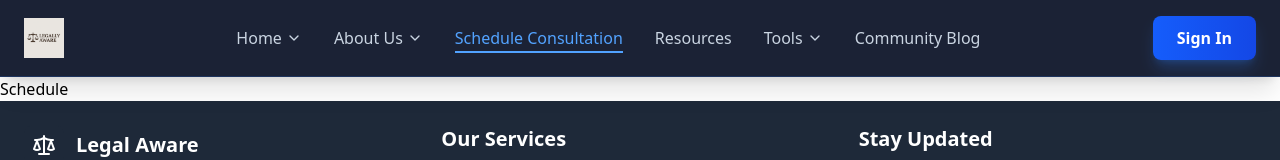
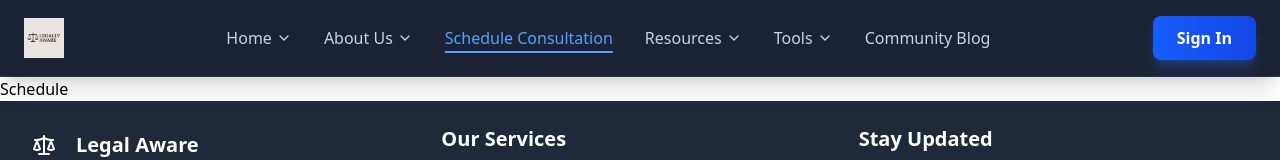
Before and after one commit to Divyansh1552005/Law_Bridge, a React (Vite) app: page /schedule in a window 1280 px wide. Shown: the top 160 px of the page. Built offline with nearby package versions, Linux system fonts and the light colour scheme.

Commit message:
did some changes

```diff
--- a/src/Components/Navbar.jsx
+++ b/src/Components/Navbar.jsx
@@ -1,6 +1,6 @@
 import React, { useState } from 'react'
 import legalLogo from '../assets/legal-logo.png'
-import { FiMenu, FiX, FiUser, FiLogOut, FiSettings, FiHelpCircle, FiTool, FiCpu, FiUsers, FiChevronDown, FiHeart, FiShield, FiMessageSquare, FiFileText } from 'react-icons/fi'
+import { FiMenu, FiX, FiUser, FiLogOut, FiSettings, FiHelpCircle, FiTool, FiCpu, FiUsers, FiChevronDown, FiHeart, FiShield, FiMessageSquare, FiFileText, FiPlay } from 'react-icons/fi'
 import { NavLink, useNavigate } from 'react-router-dom'
 import Dropdown from './Dropdown'
 
@@ -118,12 +118,26 @@ function Navbar() {
         }
     ];
 
+    // Define dropdown items for Resources
+    const resourcesDropdownItems = [
+        {
+            label: "Articles",
+            scrollTo: "articles",
+            icon: <FiFileText />
+        },
+        {
+            label: "Video Guides",
+            scrollTo: "video-guides",
+            icon: <FiPlay />
+        }
+    ];
+
     // Define the menu items
     const menuItems = [
         { id: "Home", label: "Home", path: "/", hasDropdown: true, dropdownItems: homeDropdownItems },
         { id: "About Us", label: "About Us", path: "/about", hasDropdown: true, dropdownItems: aboutDropdownItems },
         { id: "Schedule_Consultation", label: "Schedule Consultation", path: "/schedule" },
-        { id: "Resources", label: "Resources", path: "/resources" },
+        { id: "Resources", label: "Resources", path: "/resources", hasDropdown: true, dropdownItems: resourcesDropdownItems },
         { id: "Tools", label: "Tools", path: "/chatbot", hasDropdown: true, dropdownItems: toolsDropdownItems },
         { id: "Community_Blog", label: "Community Blog", external: true, url: "https://blogspace-alpha.vercel.app/" },
     ];
--- a/src/Pages/Resources.jsx
+++ b/src/Pages/Resources.jsx
@@ -1,157 +1,166 @@
-import React from 'react';
+import React, { useEffect } from 'react';
+import { useLocation } from 'react-router-dom';
 import { BookOpen, FileText, Play,  Book, ExternalLink, Clock, User, Video } from 'lucide-react';
 import { Card, ArticleCard, VideoCard } from '../Components/Card'; // Adjust path as needed
 
 export default function ResourcesPage() {
   const articles = [
     {
-      title: "Understanding Fundamental Rights in Indian Constitution",
-      description: "A comprehensive guide to the fundamental rights guaranteed by the Indian Constitution, including their scope, limitations, and judicial interpretations.",
-      source: "Legal India",
+      title: "Fundamental Rights under the Indian Constitution",
+      description: "Detailed breakdown of Part III (Articles 12–35): Right to Equality, Freedom, Exploitation, Religion, Cultural Rights, Remedies.",
+      source: "Vajiram & Ravi",
+      readTime: "10 min read",
+      category: "Constitutional Law",
+      url: "https://vajiramandravi.com/upsc-exam/fundamental-rights/"
+    },
+    {
+      title: "Comprehensive Guide to Fundamental Rights with Case Laws",
+      description: "Parent-wise summary of all fundamental rights, salient features, judicial interpretations including A.K. Gopalan to Kesavananda Bharati.",
+      source: "iPleaders",
+      readTime: "12 min read",
+      category: "Constitutional Law",
+      url: "https://blog.ipleaders.in/fundamental-rights-under-the-indian-constitution-a-comprehensive-guide-with-case-laws/"
+    },
+    {
+      title: "Fundamental Rights: Articles 12–35 of the Indian Constitution",
+      description: "Concise overview of the six categories of fundamental rights and their significance in Indian democracy.",
+      source: "GeeksforGeeks",
       readTime: "8 min read",
       category: "Constitutional Law",
-      url: "https://example.com"
+      url: "https://www.geeksforgeeks.org/social-science/fundamental-rights/"
     },
     {
-      title: "Directive Principles of State Policy Explained",
-      description: "Explore the non-justiciable principles that guide governance and policy-making in India, and their relationship with fundamental rights.",
-      source: "Bar Council Times",
-      readTime: "12 min read",
-      category: "Constitutional Law",
-      url: "https://example.com"
+      title: "New Rules for Divorce in India (2024–25): A Comprehensive Guide",
+      description: "Explains divorce law updates, alimony, property rights, and how courts determine asset division.",
+      source: "LegalKart",
+      readTime: "10 min read",
+      category: "Family Law",
+      url: "https://www.legalkart.com/legal-blog/new-rules-for-divorce-in-india-2024-a-comprehensive-guide"
     },
     {
-      title: "Supreme Court Landmark Judgments on Constitutional Law",
-      description: "Analysis of pivotal Supreme Court decisions that have shaped constitutional interpretation and application in modern India.",
-      source: "Law Tribune",
-      readTime: "15 min read",
-      category: "Case Law",
-      url: "https://example.com"
+      title: "Divorce and Property Settlement in India: Key Legal Insights",
+      description: "Overview of personal laws governing divorce and property allocation; identifies factors affecting equitable division.",
+      source: "Raizada Law Associates",
+      readTime: "9 min read",
+      category: "Family Law",
+      url: "https://www.raizadaassociates.com/blog/divorce-and-property-settlement/"
     },
     {
-      title: "Amendment Process in Indian Constitution",
-      description: "Understanding Article 368 and the various procedures for constitutional amendments, with examples of significant amendments.",
-      source: "Constitutional Studies",
-      readTime: "10 min read",
-      category: "Constitutional Law",
-      url: "https://example.com"
+      title: "Inheritance Rights After Divorce for Women and Children",
+      description: "Discusses how divorce affects property and inheritance rights of women and children post-marital separation.",
+      source: "India Law Offices",
+      readTime: "7 min read",
+      category: "Family Law",
+      url: "https://www.indialawoffices.com/legal-articles/inheritance-rights-after-divorce-for-women-and-children"
     },
     {
-      title: "Federal Structure and Centre-State Relations",
-      description: "Examining the distribution of powers between the Centre and States, and how conflicts are resolved within India's federal framework.",
-      source: "Indian Polity Review",
-      readTime: "14 min read",
-      category: "Federalism",
-      url: "https://example.com"
+      title: "Understanding Property Division in Indian Divorce",
+      description: "Guidelines on how marital property is distributed, depending on religion and asset type.",
+      source: "LawChef",
+      readTime: "8 min read",
+      category: "Family Law",
+      url: "https://www.lawchef.com/blogs/division-of-property-in-divorce"
     },
     {
-      title: "Judicial Review and Constitutional Supremacy",
-      description: "The role of Indian judiciary in upholding constitutional supremacy through the power of judicial review and constitutional interpretation.",
-      source: "Judiciary Watch",
-      readTime: "11 min read",
-      category: "Judiciary",
-      url: "https://example.com"
+      title: "Joint Property After Divorce: A Complete Guide for Indian Couples",
+      description: "Explores what qualifies as joint property, how equitable—not necessarily equal—division takes place based on financial contribution, duration of marriage, and future needs.",
+      source: "LegalKart",
+      readTime: "9 min read",
+      category: "Family Law",
+      url: "https://www.legalkart.com/legal-blog/joint-property-after-divorce-a-complete-guide-for-indian-couples"
     },
     {
-      title: "Emergency Provisions in Detail",
-      description: "Understanding the three types of emergencies under the Indian Constitution and their impact on fundamental rights.",
-      source: "Constitutional Law Review",
-      readTime: "13 min read",
-      category: "Emergency Law",
-      url: "https://example.com"
+      title: "Property Rights of Married Women in India",
+      description: "An exhaustive overview of property rights available to married women under different personal laws—Hindu, Muslim, Christian, and others.",
+      source: "iPleaders",
+      readTime: "10 min read",
+      category: "Family Law",
+      url: "https://blog.ipleaders.in/property-rights-of-married-women/"
     },
-    {
-      title: "Panchayati Raj System",
-      description: "The constitutional framework for local self-governance in rural India and its significance in democratic decentralization.",
-      source: "Local Governance Today",
-      readTime: "9 min read",
-      category: "Local Government",
-      url: "https://example.com"
-    },
-    {
-      title: "Constitutional Bodies and Commissions",
-      description: "Overview of various constitutional bodies like Election Commission, CAG, NHRC and their roles in Indian democracy.",
-      source: "Democratic Institutions",
-      readTime: "16 min read",
-      category: "Institutions",
-      url: "https://example.com"
-    }
+
   ];
 
-  const videos = [
-    {
-      title: "Indian Constitution: Complete Overview",
-      description: "A comprehensive video series covering all aspects of the Indian Constitution, from its making to modern applications.",
-      channel: "Legal Education Hub",
-      duration: "45:30",
-      views: "2.1M views",
-      url: "https://example.com"
-    },
-    {
-      title: "Fundamental Rights vs Directive Principles",
-      description: "Understanding the difference between fundamental rights and directive principles, and how they complement each other.",
-      channel: "Constitutional Law Academy",
-      duration: "28:15",
-      views: "856K views",
-      url: "https://example.com"
-    },
-    {
-      title: "Landmark Constitutional Cases Explained",
-      description: "Deep dive into famous constitutional cases like Kesavananda Bharati, Maneka Gandhi, and their lasting impact.",
-      channel: "Supreme Court Analysis",
-      duration: "52:40",
-      views: "1.3M views",
-      url: "https://example.com"
-    },
-    {
-      title: "Constitutional Amendments: Process and Impact",
-      description: "How constitutional amendments are made and their significance in adapting the Constitution to changing times.",
-      channel: "Law Simplified",
-      duration: "35:20",
-      views: "642K views",
-      url: "https://example.com"
-    },
-    {
-      title: "Emergency Provisions in Indian Constitution",
-      description: "Understanding the three types of emergencies and their implications for fundamental rights and federal structure.",
-      channel: "Constitutional Studies",
-      duration: "41:10",
-      views: "789K views",
-      url: "https://example.com"
-    },
-    {
-      title: "Constitutional Bodies and Their Functions",
-      description: "Overview of constitutional bodies like Election Commission, CAG, UPSC and their role in Indian democracy.",
-      channel: "Governance Today",
-      duration: "38:45",
-      views: "521K views",
-      url: "https://example.com"
-    },
-    {
-      title: "Basic Structure Doctrine Explained",
-      description: "Understanding the basic structure doctrine and how it limits the power of constitutional amendments.",
-      channel: "Legal Theory Hub",
-      duration: "33:22",
-      views: "445K views",
-      url: "https://example.com"
-    },
-    {
-      title: "Rights and Duties of Citizens",
-      description: "Comprehensive coverage of fundamental rights and duties as enshrined in the Indian Constitution.",
-      channel: "Civic Education",
-      duration: "29:18",
-      views: "667K views",
-      url: "https://example.com"
-    },
-    {
-      title: "Parliamentary System in India",
-      description: "How the Indian parliamentary system works, its features, and comparison with other democratic systems.",
-      channel: "Political Science Today",
-      duration: "42:55",
-      views: "834K views",
-      url: "https://example.com"
+
+const videos = [
+  {
+    title: "IN-DEPTH: FUNDAMENTAL RIGHTS IN CONSTITUTION",
+    description: "Comprehensive lecture on the Fundamental Rights under the Indian Constitution.",
+    channel: "YouTube",
+    duration: "-", views: "-",
+    url: "https://www.youtube.com/watch?v=l2fN9pbpa_s"
+  },
+  {
+    title: "Fundamental Rights vs Directive Principles of State Policy",
+    description: "A clear comparison between Fundamental Rights and Directive Principles.",
+    channel: "YouTube",
+    duration: "-", views: "-",
+    url: "https://www.youtube.com/watch?v=fXmY-meZ1tI"
+  },
+  {
+    title: "Sansad TV Special Report: Fundamental Rights In ...",
+    description: "Authoritative overview of the six Fundamental Rights by Sansad TV.",
+    channel: "Rajya Sabha TV",
+    duration: "-", views: "-",
+    url: "https://www.youtube.com/watch?v=7oJr6esvNh4"
+  },
+  {
+    title: "Samvidhaan: The Making of the Constitution of India (Condensed)",
+    description: "A condensed version of the celebrated mini-series on the making of the Constitution.",
+    channel: "Rajya Sabha TV",
+    duration: "-", views: "-",
+    url: "https://www.youtube.com/watch?v=PvULrpX0HtA"
+  },
+  {
+    title: "Divorce: How To Protect Your Assets",
+    description: "Practical guidance on safeguarding property during a divorce.",
+    channel: "YouTube",
+    duration: "-", views: "-",
+    url: "https://www.youtube.com/watch?v=31-MBm_SXDw"
+  },
+  {
+    title: "Property division during divorce for Indian woman",
+    description: "Explains how property is divided during divorce, especially from a woman's viewpoint.",
+    channel: "YouTube",
+    duration: "-", views: "-",
+    url: "https://www.youtube.com/watch?v=sPp8BhoCq_c"
+  },
+  {
+    title: "Decoding Divorce: Expert Insights on Alimony and Property ...",
+    description: "Expert breakdown of alimony and property-sharing law in India.",
+    channel: "YouTube",
+    duration: "-", views: "-",
+    url: "https://www.youtube.com/watch?v=e_DY-k3gcVM"
+  },
+  {
+    title: "What Is Doctrine Of Basic Structure | UPSC Knowledge Nuggets",
+    description: "Clarifies the Basic Structure Doctrine under the Indian Constitution.",
+    channel: "YouTube",
+    duration: "-", views: "-",
+    url: "https://www.youtube.com/watch?v=fXmY-meZ1tI"
+  },
+  {
+    title: "Kesavananda Bharati Case 1973 | Basic Structure Doctrine ...",
+    description: "Detailed explanation of the landmark Kesavananda Bharati case establishing the Basic Structure Doctrine.",
+    channel: "YouTube",
+    duration: "-", views: "-",
+    url: "https://www.youtube.com/watch?v=uPyrVW5yxxI"
+  }
+];
+
+
+  const location = useLocation();
+
+  // Handle scroll navigation from dropdown
+  useEffect(() => {
+    if (location.state?.scrollTo) {
+      setTimeout(() => {
+        const element = document.getElementById(location.state.scrollTo);
+        if (element) {
+          element.scrollIntoView({ behavior: 'smooth' });
+        }
+      }, 100);
     }
-  ];
+  }, [location]);
 
   return (
     <div className="min-h-screen bg-slate-900">
@@ -173,7 +182,7 @@ export default function ResourcesPage() {
       </div>
 
       {/* Guides & Articles Section */}
-      <div className="py-20 px-6">
+      <div id="articles" className="py-20 px-6">
         <div className="max-w-7xl mx-auto">
           <div className="text-center mb-16">
             <div className="flex items-center justify-center mb-6">
@@ -201,7 +210,7 @@ export default function ResourcesPage() {
       </div>
 
       {/* Video Resources Section */}
-      <div className="py-20 px-6 bg-slate-800/30">
+      <div id="video-guides" className="py-20 px-6 bg-slate-800/30">
         <div className="max-w-7xl mx-auto">
           <div className="text-center mb-16">
             <div className="flex items-center justify-center mb-6">
```
Also changed, not shown: src/Components/Card.jsx (+8 -2 lines).
